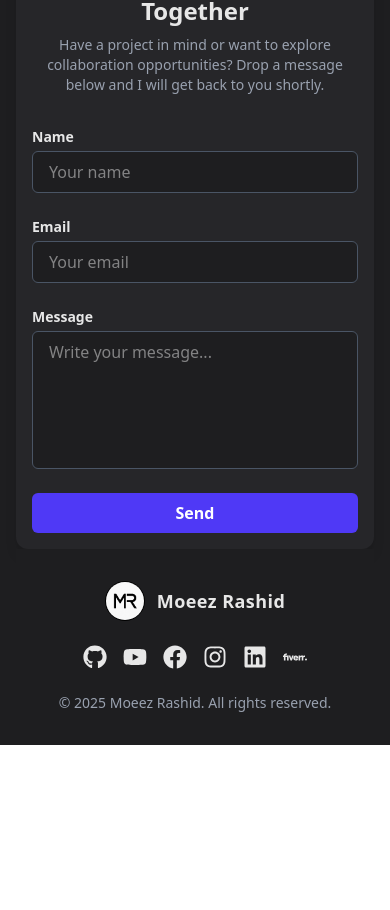
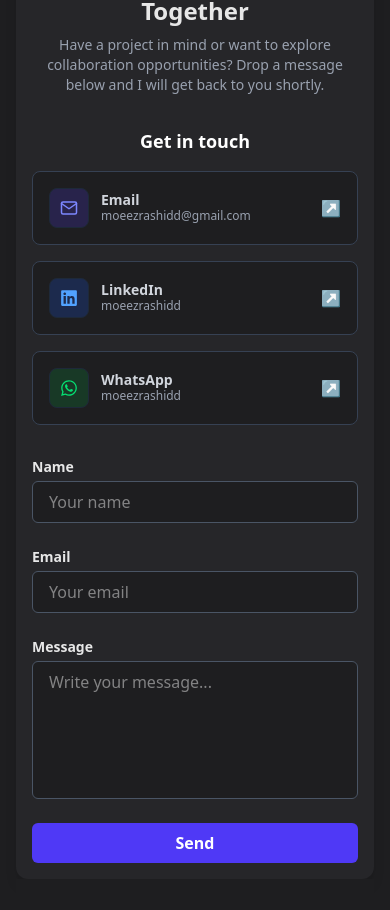
Before and after one commit to moeezrashidd/Portfolio, a React (Vite) app: page / in a window 390 px wide. Shown: the part 5758-6668 px from the top of the page. Before the commit the page ends 6503 px from the top, so only its background shows below. Built offline with nearby package versions, Linux system fonts and the light colour scheme.

Commit message:
modified almost everything

```diff
--- a/src/components/Contact.jsx
+++ b/src/components/Contact.jsx
@@ -1,7 +1,8 @@
 import { motion } from "framer-motion";
-import { Formik, useFormik } from "formik";
+import { useFormik } from "formik";
 import * as Yup from 'yup'
 import emailjs from '@emailjs/browser';
+import { contactInfo } from '../data/data';
 
 
 const Contact = () => {
@@ -45,6 +46,36 @@ const Contact = () => {
         >
             <h2 className="text-2xl sm:text-3xl font-bold mb-2 text-center">Let's Build Something Together</h2>
             <p className="text-center text-gray-400 max-w-md mx-auto mb-8 text-sm">Have a project in mind or want to explore collaboration opportunities? Drop a message below and I will get back to you shortly.</p>
+
+            {/* Contact Info Links */}
+            <div className="mb-8">
+                <h3 className="text-lg font-semibold text-center mb-4 text-white">Get in touch</h3>
+                <div className="grid grid-cols-1 sm:grid-cols-3 gap-4">
+                    {contactInfo.map((item) => {
+                        const IconComp = item.icon;
+                        return (
+                            <a
+                                key={item.id}
+                                href={item.href}
+                                target={item.href.startsWith('http') ? "_blank" : undefined}
+                                rel={item.href.startsWith('http') ? "noopener noreferrer" : undefined}
+                                className="group flex items-center justify-between gap-4 p-4 rounded-lg bg-[#1E1E20] border border-gray-700 hover:border-indigo-500/50 transition-colors"
+                            >
+                                <span className="flex items-center gap-3 min-w-0">
+                                    <span className={`w-10 h-10 rounded-lg ${item.bgColor} border border-gray-800 flex items-center justify-center`}>
+                                        <IconComp className={`${item.color}`} size={18} />
+                                    </span>
+                                    <span className="flex flex-col min-w-0">
+                                        <span className="text-sm text-gray-300 font-semibold leading-tight break-words">{item.label}</span>
+                                        <span className="text-xs text-gray-400 group-hover:text-white transition-colors break-words">{item.username}</span>
+                                    </span>
+                                </span>
+                                <span className="text-indigo-400 group-hover:text-indigo-300 transition-colors ml-2 flex-shrink-0 whitespace-nowrap">↗</span>
+                            </a>
+                        );
+                    })}
+                </div>
+            </div>
 
             <form onSubmit={handleSubmit} className="space-y-6">
                 <div className="flex flex-col">
```
Also changed, not shown: 1 other file (tests, documents, lock files or other folders).
